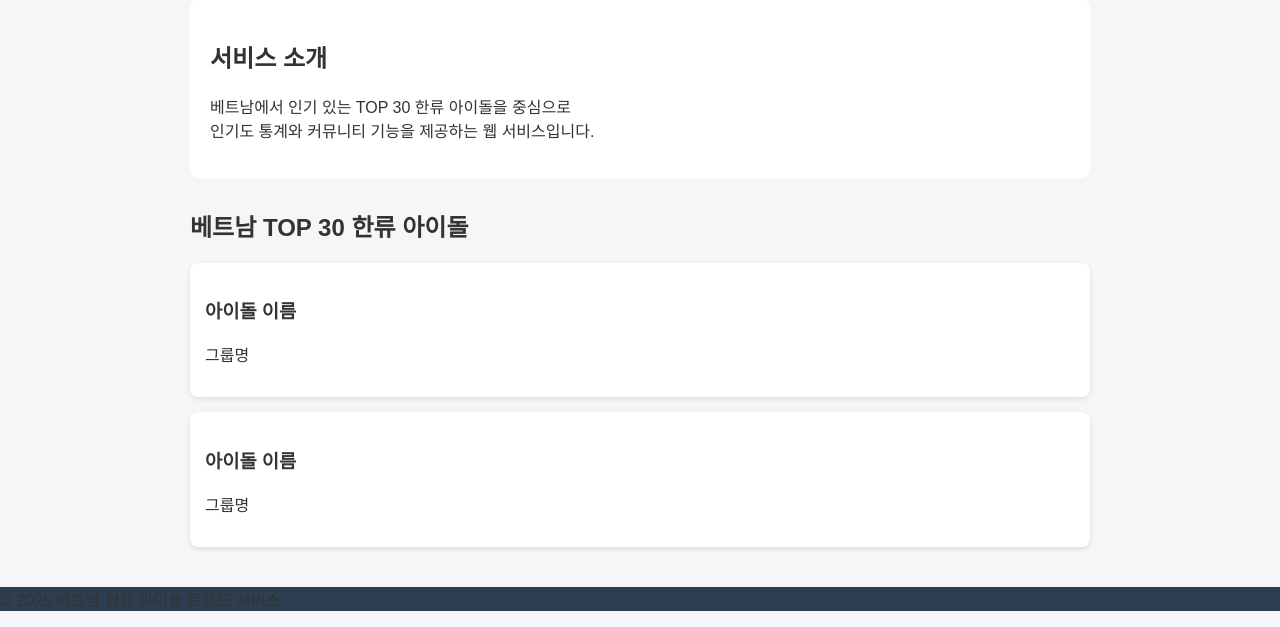
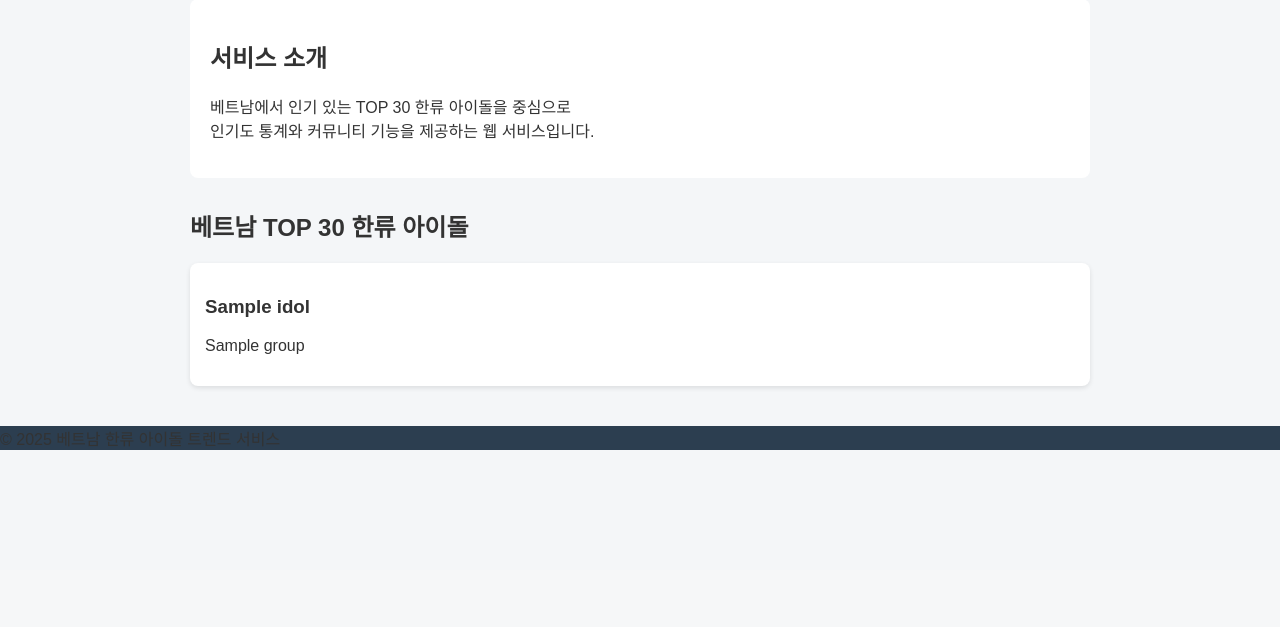
Before and after one commit to ibfwbo1010-svg/database_project, a Flask app: template templates/index.html in a window 1280 px wide. Shown: the part 230-857 px from the top of the page. After the commit the page ends 680 px from the top, so only its background shows below. Run offline with Flask 3, Linux system fonts and the light colour scheme; the template is opened without the code that fills it: most values are stand-ins (such as "Sample title", 1, 10 or a date in 2020).

Commit message:
Flask demand

```diff
--- a/app.py
+++ b/app.py
@@ -4,6 +4,13 @@ app = Flask(__name__)
 
 @app.route("/")
 def home():
+    idols = [
+        {"name": "BTS", "group": "방탄소년단"},
+        {"name": "BLACKPINK", "group": "블랙핑크"},
+        {"name": "EXO", "group": "엑소"},
+        {"name": "IVE", "group": "아이브"},
+        {"name": "NewJeans", "group": "뉴진스"},
+    ]
     return render_template("index.html")
 
 if __name__ == "__main__":
--- a/templates/index.html
+++ b/templates/index.html
@@ -24,18 +24,16 @@
         </section>
 
         <section class="idol-list">
-            <h2>베트남 TOP 30 한류 아이돌</h2>
+    <h2>베트남 TOP 30 한류 아이돌</h2>
 
-            <div class="idol-card">
-                <h3>아이돌 이름</h3>
-                <p>그룹명</p>
-            </div>
+    {% for idol in idols %}
+    <div class="idol-card">
+        <h3>{{ idol.name }}</h3>
+        <p>{{ idol.group }}</p>
+    </div>
+    {% endfor %}
+</section>
 
-            <div class="idol-card">
-                <h3>아이돌 이름</h3>
-                <p>그룹명</p>
-            </div>
-        </section>
     </main>
 
     <!-- 푸터 -->
```
